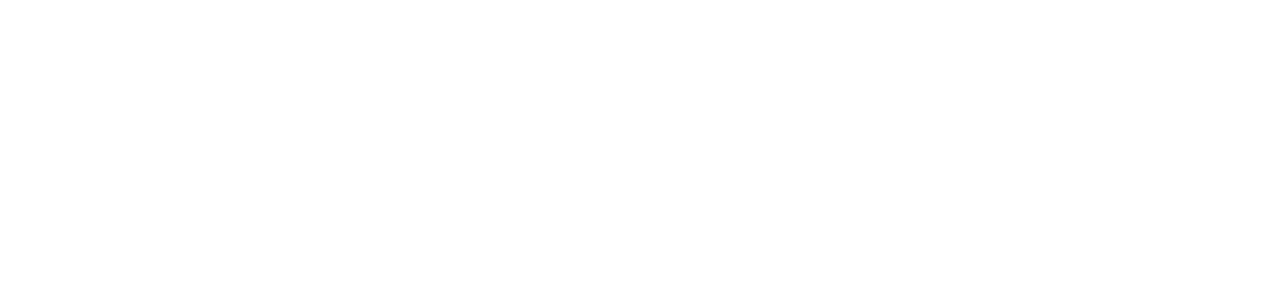
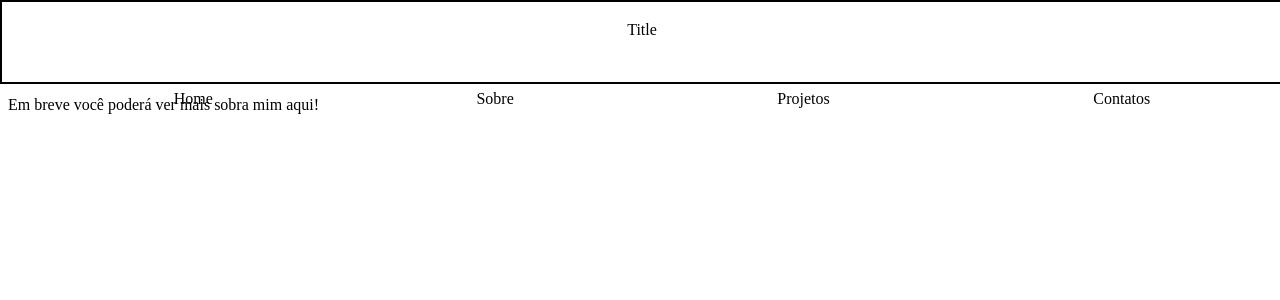
Before and after one commit to JayTStar/my_site, a React (Create React App) app: page /about in a window 1280 px wide. Before the commit this address had no page. Shown: the top 300 px of the page. Built offline with nearby package versions, Linux system fonts and the light colour scheme; the HTML template or start-up script is replaced by a standard one.

Commit message:
Creating about screen

```diff
--- a/src/App.tsx
+++ b/src/App.tsx
@@ -3,6 +3,7 @@
 import HomeScreen from "./Screens/HomeScreen";
 import ProjectsScreen from "./Screens/ProjectsScreen";
 import ContactsScreen from "./Screens/ContactsScreen";
+import AboutScreen from "./Screens/AboutScreen/AboutScreen";
 
 function App() {
   return (
@@ -11,6 +12,7 @@
           <Route path="/" element={<HomeScreen />} />
           <Route path="/projects" element={<ProjectsScreen />} />
           <Route path="/contacts" element={<ContactsScreen />} />
+          <Route path="/about" element={<AboutScreen />} />
         </Routes>
     </BrowserRouter>
   );
--- /dev/null
+++ b/src/Screens/AboutScreen/AboutScreen.tsx
@@ -0,0 +1,11 @@
+import Header from "../../Components/Header"
+export default function AboutScreen(){
+    return(
+        <>
+            <Header/>
+            <main>
+                <p>Em breve você poderá ver mais sobra mim aqui!</p>
+            </main>
+        </>
+    )
+}
```
